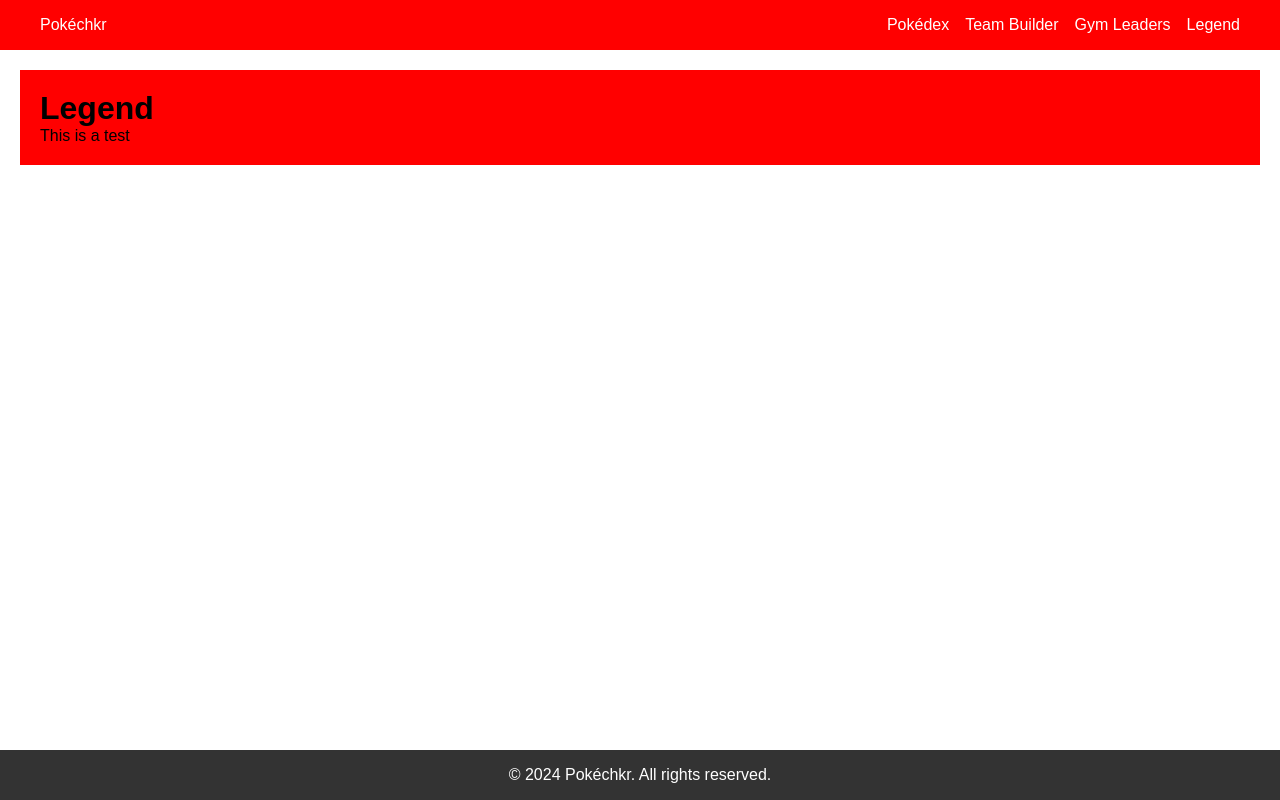
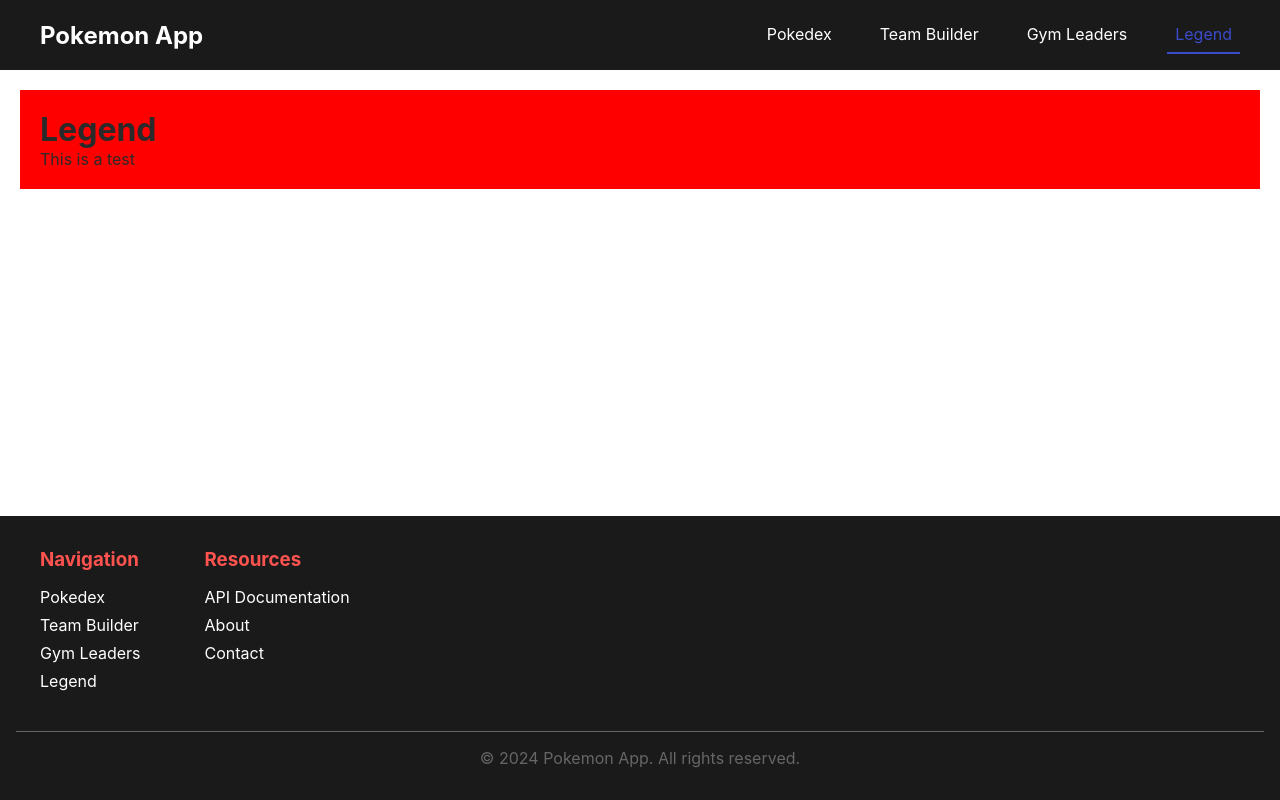
Before and after one commit to franciscoreyes9/Pokechkr, a React (Create React App) app: page /legend in a window 1280 px wide. Built offline with nearby package versions, Linux system fonts and the light colour scheme.

Commit message:
Created _variables.scss file to manage the color palette all over the application.
Signed-off-by: Francisco Reyes <francisco.reyes@itsrizzoli.it>

```diff
--- a/src/components/Footer.js
+++ b/src/components/Footer.js
@@ -1,11 +1,32 @@
-import React from 'react';
-
-function Footer() {
+const Footer = () => {
     return (
         <footer className="footer">
-            <p>&copy; 2024 Pokéchkr. All rights reserved.</p>
+            <div className="footer__container">
+                <div className="footer__content">
+                    <div className="footer__section">
+                        <h3>Navigation</h3>
+                        <ul>
+                            <li><a href="/pokedex">Pokedex</a></li>
+                            <li><a href="/team-builder">Team Builder</a></li>
+                            <li><a href="/gym-leaders">Gym Leaders</a></li>
+                            <li><a href="/legend">Legend</a></li>
+                        </ul>
+                    </div>
+                    <div className="footer__section">
+                        <h3>Resources</h3>
+                        <ul>
+                            <li><a href="#">API Documentation</a></li>
+                            <li><a href="#">About</a></li>
+                            <li><a href="#">Contact</a></li>
+                        </ul>
+                    </div>
+                </div>
+            </div>
+            <div className="footer__copyright">
+                © 2024 Pokemon App. All rights reserved.
+            </div>
         </footer>
     );
-}
+};
 
 export default Footer;
--- a/src/components/Navbar.js
+++ b/src/components/Navbar.js
@@ -1,20 +1,29 @@
-import React from 'react';
-import { Link } from 'react-router-dom';
+import { NavLink } from 'react-router-dom';
 
-function Navbar() {
+const Navbar = () => {
     return (
         <nav className="navbar">
             <div className="navbar__container">
-                <Link to="/" className="navbar__brand">Pokéchkr</Link>
-                <div className="navbar__links">
-                    <Link to="/pokedex">Pokédex</Link>
-                    <Link to="/team-builder">Team Builder</Link>
-                    <Link to="/gym-leaders">Gym Leaders</Link>
-                    <Link to="/legend">Legend</Link>
+                <NavLink to="/" className="navbar__logo">
+                    Pokemon App
+                </NavLink>
+                <div className="navbar__nav">
+                    <NavLink to="/pokedex" className="navbar__link">
+                        Pokedex
+                    </NavLink>
+                    <NavLink to="/team-builder" className="navbar__link">
+                        Team Builder
+                    </NavLink>
+                    <NavLink to="/gym-leaders" className="navbar__link">
+                        Gym Leaders
+                    </NavLink>
+                    <NavLink to="/legend" className="navbar__link">
+                        Legend
+                    </NavLink>
                 </div>
             </div>
         </nav>
     );
-}
+};
 
 export default Navbar;
--- /dev/null
+++ b/src/styles/_variables.scss
@@ -0,0 +1,30 @@
+// Color Palette
+$red-500: #FF5350;
+$blue-500: #3B4CCA;
+$yellow-500: #FFDE00;
+$gray-900: #1A1A1A;
+$gray-800: #2A2A2A;
+$gray-600: #666666;
+$white: #FFFFFF;
+$gray-100: #F5F5F5;
+
+// Semantic Colors
+$primary: $gray-900;
+$secondary: $red-500;
+$accent: $blue-500;
+$warning: $yellow-500;
+$success: $blue-500;
+
+// Text Colors
+$text-primary: $gray-800;
+$text-secondary: $gray-600;
+
+// Background Colors
+$background: $white;
+$background-alt: $gray-100;
+
+// Component-specific colors
+$navbar-bg: $primary;
+$navbar-text: $white;
+$button-primary-bg: $secondary;
+$button-primary-text: $white;
--- a/src/styles/components/_footer.scss
+++ b/src/styles/components/_footer.scss
@@ -1,6 +1,52 @@
 .footer {
-  background-color: #333;
-  color: white;
-  padding: 1rem;
-  text-align: center;
+  background-color: $primary;
+  color: $navbar-text;
+  padding: 2rem 1rem;
+  margin-top: auto;
+
+  &__container {
+    max-width: 1200px;
+    margin: 0 auto;
+    display: flex;
+    justify-content: space-between;
+    align-items: center;
+  }
+
+  &__content {
+    display: flex;
+    gap: 4rem;
+  }
+
+  &__section {
+    h3 {
+      color: $secondary;
+      margin-bottom: 1rem;
+    }
+
+    ul {
+      list-style: none;
+    }
+
+    li {
+      margin-bottom: 0.5rem;
+    }
+
+    a {
+      color: $navbar-text;
+      text-decoration: none;
+      transition: color 0.3s ease;
+
+      &:hover {
+        color: $accent;
+      }
+    }
+  }
+
+  &__copyright {
+    text-align: center;
+    margin-top: 2rem;
+    padding-top: 1rem;
+    border-top: 1px solid $gray-600;
+    color: $text-secondary;
+  }
 }
--- a/src/styles/components/_navbar.scss
+++ b/src/styles/components/_navbar.scss
@@ -1,26 +1,45 @@
 .navbar {
-  background-color: #ff0000;
+  background-color: $navbar-bg;
   padding: 1rem;
+  box-shadow: 0 2px 4px rgba($gray-900, 0.1);
 
   &__container {
-    max-width: 1200px;
-    margin: 0 auto;
     display: flex;
     justify-content: space-between;
     align-items: center;
+    max-width: 1200px;
+    margin: 0 auto;
   }
 
-  &__links {
-    display: flex;
-    gap: 1rem;
-  }
-
-  a {
-    color: white;
+  &__logo {
+    color: $navbar-text;
+    font-size: 1.5rem;
+    font-weight: bold;
     text-decoration: none;
 
     &:hover {
-      text-decoration: underline;
+      color: $accent;
+    }
+  }
+
+  &__nav {
+    display: flex;
+    gap: 2rem;
+  }
+
+  &__link {
+    color: $navbar-text;
+    text-decoration: none;
+    padding: 0.5rem;
+    transition: color 0.3s ease;
+
+    &:hover {
+      color: $secondary;
+    }
+
+    &.active {
+      color: $accent;
+      border-bottom: 2px solid $accent;
     }
   }
 }
--- a/src/styles/main.scss
+++ b/src/styles/main.scss
@@ -1,3 +1,4 @@
+@import 'variables';
 @import 'components/navbar';
 @import 'components/footer';
 
@@ -8,17 +9,22 @@
 }
 
 body {
-  font-family: Arial, sans-serif;
+  font-family: Inter, sans-serif;
   min-height: 100vh;
+  background-color: $background;
+  color: $text-primary;
 }
 
 .app {
   display: flex;
   flex-direction: column;
   min-height: 100vh;
+  background-color: $background;
 }
 
 main {
   flex: 1;
   padding: 20px;
+  background-color: $background;
+  color: $text-primary;
 }
```
